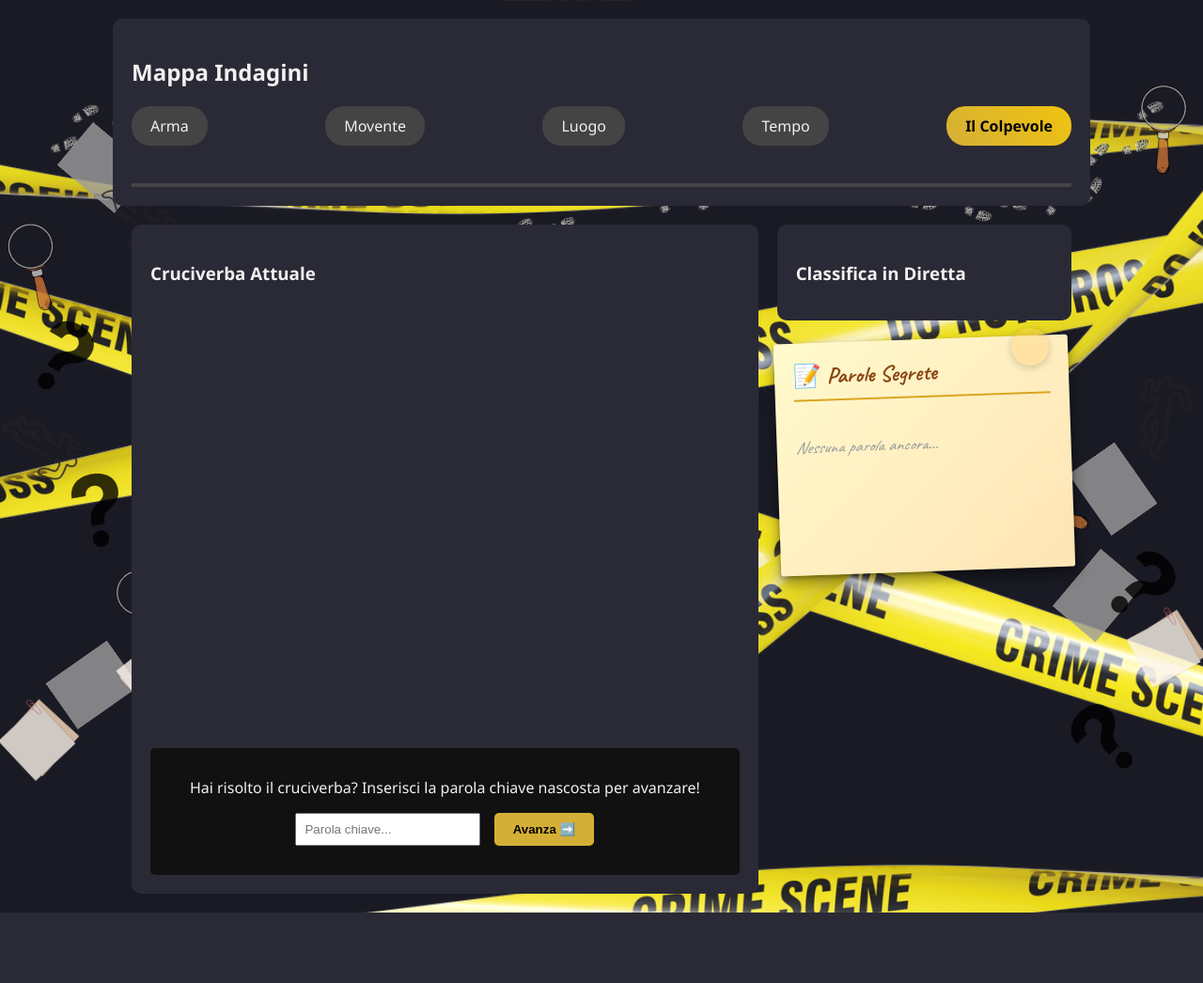
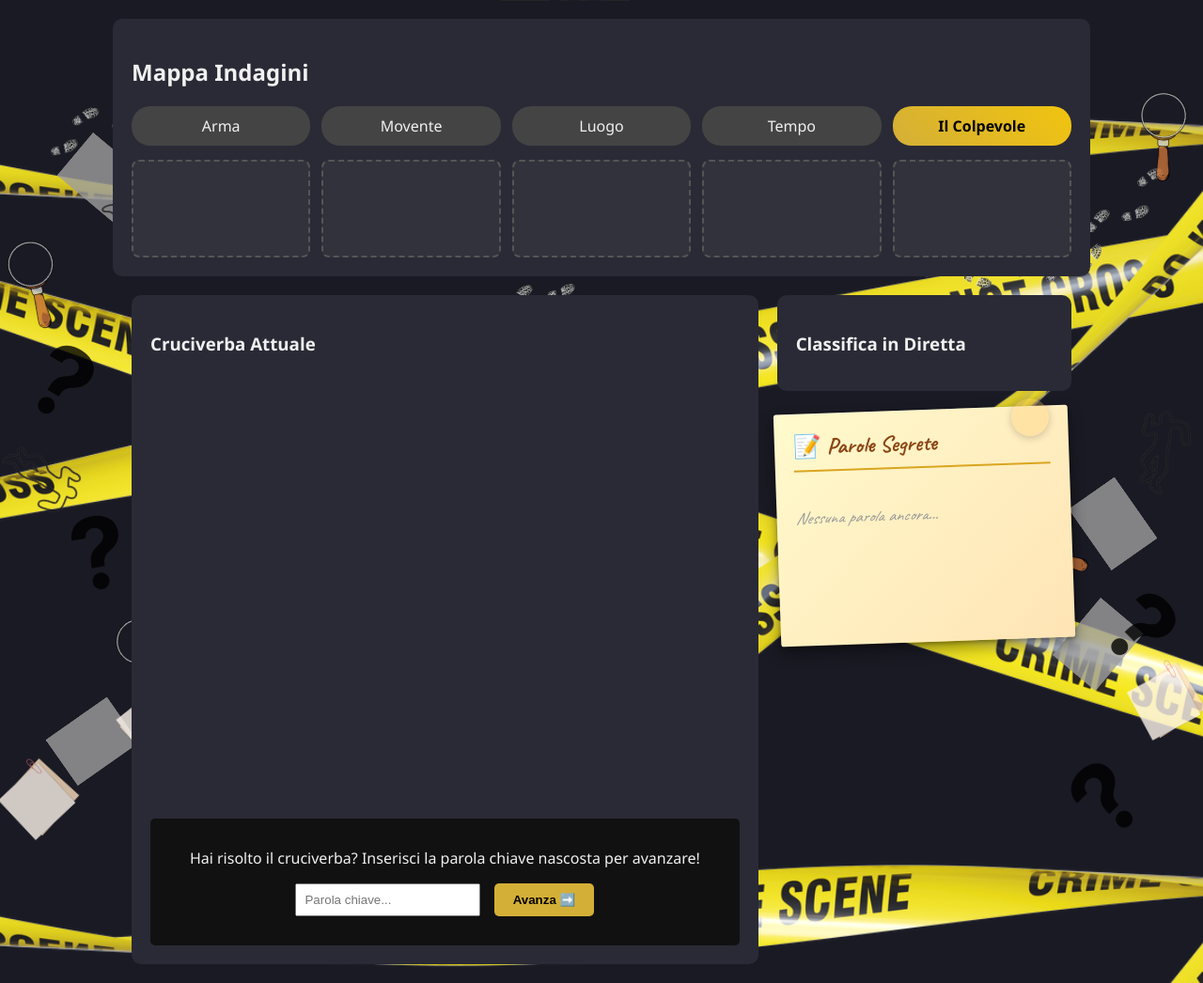
Before and after one commit to liuk3/progetto-tecnologie-didattiche, a Flask app: page /game in a window 1280 px wide. Shown: the whole page at 94% size. Before the commit the page ends 971 px from the top, so only its background shows below. Run offline with Flask 3, Linux system fonts and the light colour scheme; the visitor is signed in with stand-in values (Sample User, id 1); some libraries are stand-ins or nearby versions; grey boxes are pictures that could not be loaded.

Commit message:
migliorato la visibilità e organizzazione degli step. riorganizzato game.js

```diff
--- a/static/css/game.css
+++ b/static/css/game.css
@@ -10,17 +10,18 @@
 }
 
 .track {
-    display: flex;
-    justify-content: space-between;
+    display: grid;
+    grid-template-columns: repeat(5, 1fr);
+    gap: 12px;
     margin-top: 20px;
-    padding-bottom: 40px;
-    border-bottom: 4px solid #444;
+    margin-bottom: 15px;
 }
 
 .step-node {
     background: #444;
     padding: 10px 20px;
     border-radius: 20px;
+    text-align: center;
     z-index: 2;
 }
 
@@ -30,14 +31,46 @@
     font-weight: bold;
 }
 
+.players-grid {
+    display: grid;
+    grid-template-columns: repeat(5, 1fr);
+    gap: 12px;
+    padding-top: 0;
+    border-top: none;
+}
+
+.step-players {
+    min-height: 80px;
+    padding: 10px;
+    background: rgba(100, 100, 100, 0.15);
+    border-radius: 8px;
+    border: 2px dashed #555;
+    position: relative;
+}
+
+.players-absolute-layer {
+    position: absolute;
+    top: 0;
+    left: 0;
+    width: 100%;
+    height: 100%;
+    pointer-events: none;
+}
+
 .player-icon {
     position: absolute;
     font-size: 24px;
-    /* Cambiato da 'left' a 'all' per animare anche gli spostamenti verticali,
-       aumentato a 0.8s per un effetto scivolamento più elegante */
+    cursor: pointer;
     transition: all 0.8s ease-in-out;
-    transform: translateX(-50%);
-    z-index: 10; /* Assicura che le icone stiano sopra la linea */
+    user-select: none;
+    pointer-events: auto;
+    transform: translateX(-50%) translateY(-50%);
+    z-index: 10;
+}
+
+.player-icon:hover {
+    transform: translateX(-50%) translateY(-50%) scale(1.2);
+    filter: drop-shadow(0 0 8px rgba(255, 200, 100, 0.6));
 }
 
 /* --- Main Layout --- */
--- /dev/null
+++ b/static/js/constants.js
@@ -0,0 +1,17 @@
+// --- COSTANTI GLOBALI ---
+
+const PUZZLE_URLS = [
+    "https://puzzel.org/it/cruciverba/tuo-id-1", // 1. Arma
+    "https://puzzel.org/it/cruciverba/tuo-id-2", // 2. Movente
+    "https://puzzel.org/it/cruciverba/tuo-id-3", // 3. Luogo
+    "https://puzzel.org/it/cruciverba/tuo-id-4", // 4. Tempo
+    "https://puzzel.org/it/cruciverba/tuo-id-5"  // 5. Assassino (Pergamena)
+];
+
+const STEP_NAMES = [
+    "Arma",
+    "Movente",
+    "Luogo",
+    "Tempo",
+    "Colpevole"
+];
--- a/static/js/game.js
+++ b/static/js/game.js
@@ -1,115 +1,9 @@
-// --- LOGICA DI GIOCO ---
-const PUZZLE_URLS = [
-    "https://puzzel.org/it/cruciverba/tuo-id-1", // 1. Arma
-    "https://puzzel.org/it/cruciverba/tuo-id-2", // 2. Movente
-    "https://puzzel.org/it/cruciverba/tuo-id-3", // 3. Luogo
-    "https://puzzel.org/it/cruciverba/tuo-id-4", // 4. Tempo
-    "https://puzzel.org/it/cruciverba/tuo-id-5"  // 5. Assassino (Pergamena)
-];
-
-const STEP_NAMES = [
-    "Arma",
-    "Movente",
-    "Luogo",
-    "Tempo",
-    "Colpevole"
-];
-
-function getSecretWordsStorageKey() {
-    return `secretWords_${myTeamId}`;
-}
-
-function normalizeSecretWords(words) {
-    if (!Array.isArray(words)) return [];
-
-    return words
-        .map(entry => {
-            if (entry && typeof entry === 'object' && typeof entry.step === 'number' && typeof entry.word === 'string') {
-                return { step: entry.step, word: entry.word };
-            }
-
-            // Compatibilita con formato legacy: "NomeStep: parola"
-            if (typeof entry === 'string' && entry.includes(':')) {
-                const parts = entry.split(':');
-                if (parts.length >= 2) {
-                    const stepName = parts[0].trim();
-                    const word = parts.slice(1).join(':').trim();
-                    const step = STEP_NAMES.findIndex(name => name.toLowerCase() === stepName.toLowerCase());
-                    if (step >= 0 && word) {
-                        return { step, word };
-                    }
-                }
-            }
-
-            return null;
-        })
-        .filter(Boolean);
-}
-
-// Salva le parole segrete nel localStorage (scope per team)
-function saveSecretWords(words) {
-    localStorage.setItem(getSecretWordsStorageKey(), JSON.stringify(words));
-}
-
-// Carica le parole segrete dal localStorage (scope per team)
-function loadSecretWords() {
-    const words = localStorage.getItem(getSecretWordsStorageKey());
-    if (!words) return [];
-
-    try {
-        return normalizeSecretWords(JSON.parse(words));
-    } catch (_) {
-        return [];
-    }
-}
-
-// Aggiunge una parola segreta al post-it
-function addSecretWordToSticky(word, solvedStep) {
-    const words = loadSecretWords();
-
-    // Aggiungi alla lista se non è già presente
-    const alreadyPresent = words.some(entry => entry.step === solvedStep && entry.word === word);
-    if (!alreadyPresent) {
-        words.push({ step: solvedStep, word });
-        saveSecretWords(words);
-    }
-
-    // Aggiorna il post-it
-    renderStickyNote();
-}
-
-// Renderizza il post-it con tutte le parole
-function renderStickyNote(maxUnlockedStep = null) {
-    const content = document.getElementById('sticky-note-content');
-    const allWords = loadSecretWords();
-    const words = typeof maxUnlockedStep === 'number'
-        ? allWords.filter(entry => entry.step < maxUnlockedStep)
-        : allWords;
-
-    if (words.length === 0) {
-        content.innerHTML = '<p style="color: #999; font-style: italic;">Nessuna parola ancora...</p>';
-        return;
-    }
-
-    words.sort((a, b) => a.step - b.step);
-
-    content.innerHTML = words.map((entry) => {
-        const stepName = entry.step < STEP_NAMES.length ? STEP_NAMES[entry.step] : `Step ${entry.step + 1}`;
-        return `<div class="secret-word">${stepName}: ${entry.word}</div>`;
-    }).join('');
-}
-
-function syncStickyNoteWithCurrentStep(teamStep) {
-    const words = loadSecretWords();
-    const filteredWords = words.filter(entry => entry.step < teamStep);
-
-    // Se lo step corrente e' piu' indietro rispetto al salvato, persistiamo il taglio.
-    if (filteredWords.length !== words.length) {
-        saveSecretWords(filteredWords);
-    }
-
-    renderStickyNote(teamStep);
-}
+// --- LOGICA DI GIOCO PRINCIPALE ---
+// Le costanti e i moduli vengono caricati da file separati:
+// - constants.js (PUZZLE_URLS, STEP_NAMES)
+// - modules/secretWords.js (gestione parole segrete)
+// - modules/board.js (renderizzazione board e leaderboard)
+// - modules/submission.js (gestione invio risposte)
 
 function initGame() {
     if (!document.getElementById('puzzle-frame')) return;
@@ -156,145 +50,3 @@ async function fetchState() {
     renderBoard(data.teams);
     renderLeaderboard(data.leaderboard);
 }
-
-function renderBoard(teams) {
-    const layer = document.getElementById('players-layer');
-    const track = document.querySelector('.track');
-    if (!track) return;
-
-    const trackWidth = track.offsetWidth;
-    const stepWidth = trackWidth / 4;
-
-    // 1. Raggruppiamo le squadre in base alla casella in cui si trovano
-    const teamsByStep = {0: [], 1: [], 2: [], 3: [], 4: [], 5: []};
-    Object.keys(teams).forEach(id => {
-        let step = teams[id].step;
-        if (step > 4) step = 4; // Assicuriamoci che non vadano oltre la pergamena
-        teamsByStep[step].push(id);
-    });
-
-    // 2. Posizioniamo le squadre casella per casella
-    Object.keys(teamsByStep).forEach(stepStr => {
-        const step = parseInt(stepStr);
-        const teamsOnThisStep = teamsByStep[step];
-        const total = teamsOnThisStep.length;
-
-        teamsOnThisStep.forEach((teamId, index) => {
-            const team = teams[teamId];
-
-            // Cerchiamo l'icona nel DOM. Se non c'è (nuovo giocatore), la creiamo.
-            let iconDiv = document.getElementById(`icon-${teamId}`);
-            if (!iconDiv) {
-                iconDiv = document.createElement('div');
-                iconDiv.id = `icon-${teamId}`;
-                iconDiv.className = 'player-icon';
-                iconDiv.innerText = team.icon;
-                iconDiv.title = team.name;
-                layer.appendChild(iconDiv);
-            }
-
-            // Calcolo della posizione base (il centro della casella)
-            const baseX = (step * stepWidth) + 20;
-            const baseY = 120; // Posizione sotto il testo del livello
-
-            // Calcolo matematico per disporre le icone in righe da max 3
-            const cols = Math.min(3, total); // Massimo 3 per riga
-            const rows = Math.ceil(total / 3); // Numero di righe
-            const row = Math.floor(index / cols);     // Riga attuale
-            const col = index % cols;                 // Colonna attuale
-
-            const spacingX = 32; // Spazio orizzontale
-            const spacingY = 32; // Spazio verticale tra righe
-
-            // Centriamo il gruppetto di icone rispetto al centro della casella
-            const groupWidth = (cols - 1) * spacingX;
-            const offsetX = (col * spacingX) - (groupWidth / 2);
-            const offsetY = row * spacingY;
-
-            // Applichiamo le nuove coordinate.
-            // Grazie al CSS "transition: all 0.8s", l'icona "scivolerà" qui fluidamente!
-            iconDiv.style.left = `${baseX + offsetX}px`;
-            iconDiv.style.top = `${baseY + offsetY}px`;
-        });
-    });
-
-    // Remove icons for disconnected teams
-    const currentTeamIds = Object.keys(teams);
-    const allIcons = document.querySelectorAll('.player-icon');
-    allIcons.forEach(icon => {
-        const teamId = icon.id.replace('icon-', '');
-        if (!currentTeamIds.includes(teamId)) {
-            icon.remove();
-        }
-    });
-}
-
-function renderLeaderboard(leaderboard) {
-    const list = document.getElementById('leaderboard-list');
-    list.innerHTML = '';
-
-    leaderboard.forEach((team, index) => {
-        const li = document.createElement('li');
-        let status = `Step ${team.step + 1}/5`;
-        if (team.step === 5) {
-            // Calcola il tempo in secondi
-            const timeTaken = Math.round(team.end_time - team.start_time);
-            // Se il tempo impiegato è di più di un minuto, lo visualizziamo in minuti e secondi,altrimenti solo in secondi
-            if (timeTaken > 60) {
-                const minutes = Math.floor(timeTaken / 60);
-                const seconds = timeTaken % 60;
-                status = `🏆 Completato in ${minutes}:${seconds.toString()}!`;
-            } else {
-                status = `🏆 Completato in ${timeTaken} sec!`;
-            }
-        }
-        li.innerText = `${index + 1}. ${team.icon} ${team.name} - ${status}`;
-        list.appendChild(li);
-    });
-}
-
-async function submitAnswer() {
-    const answer = document.getElementById('keyword-input').value;
-    const errorMsg = document.getElementById('error-msg');
-
-    console.log('Submitting answer:', answer); // Debug
-
-    const res = await fetch('/api/advance', {
-        method: 'POST',
-        headers: { 'Content-Type': 'application/json' },
-        body: JSON.stringify({ answer })
-    });
-
-    console.log('Response status:', res.status); // Debug
-
-    const data = await res.json();
-    console.log('Response data:', data); // Debug
-    if (data.success) {
-        errorMsg.style.color = "lightgreen";
-        errorMsg.innerText = "Corretto! Avanzamento in corso...";
-
-        // Aggiungi la parola segreta allo step appena risolto.
-        addSecretWordToSticky(answer, data.step - 1);
-
-        if (data.step < 5) {
-            // Festeggia il passo completato
-            celebrateStep();
-
-            // Aggiorna iframe al puzzle successivo
-            document.getElementById('puzzle-frame').src = PUZZLE_URLS[data.step];
-        } else {
-            // Festeggia la vittoria finale
-            celebrateFinish();
-
-            document.getElementById('iframe-container').innerHTML = "<h2>🎉 MISTERO RISOLTO! 🎉</h2><p>Hai trovato l'assassino! Guarda la classifica.</p>";
-            document.querySelector('.submit-area').style.display = 'none';
-        }
-        // Non chiamiamo più fetchState(), poiché il server emette aggiornamenti via SocketIO
-    } else {
-        errorMsg.style.color = "#ff4c4c";
-        errorMsg.innerText = data.message;
-    }
-
-    // Azzera sempre il campo di testo dopo l'invio
-    document.getElementById('keyword-input').value = "";
-}
--- /dev/null
+++ b/static/js/modules/board.js
@@ -0,0 +1,115 @@
+// --- RENDERIZZAZIONE BOARD E LEADERBOARD ---
+
+function renderBoard(teams) {
+    const layer = document.getElementById('players-absolute-layer');
+    const container = document.querySelector('.board-container');
+    if (!container || !layer) return;
+
+    // Ottieni le dimensioni della griglia
+    const playersGrid = document.querySelector('.players-grid');
+    if (!playersGrid) return;
+
+    const gridRect = playersGrid.getBoundingClientRect();
+    const containerRect = container.getBoundingClientRect();
+    const gridRelativeTop = gridRect.top - containerRect.top;
+
+    // Raggruppiamo le squadre per step
+    const teamsByStep = {0: [], 1: [], 2: [], 3: [], 4: []};
+    Object.keys(teams).forEach(id => {
+        let step = teams[id].step;
+        if (step > 4) step = 4;
+        teamsByStep[step].push(id);
+    });
+
+    // Calcola le colonne e le coordinate
+    const stepPlayerContainers = [];
+    for (let i = 0; i <= 4; i++) {
+        const container = document.getElementById(`players-step-${i}`);
+        if (container) {
+            const rect = container.getBoundingClientRect();
+            stepPlayerContainers[i] = {
+                left: rect.left - containerRect.left + rect.width / 2,
+                top: rect.top - containerRect.top + rect.height / 2,
+                width: rect.width,
+                height: rect.height
+            };
+        }
+    }
+
+    // Per ogni step, posiziona le icone
+    for (let step = 0; step <= 4; step++) {
+        const teamsOnThisStep = teamsByStep[step];
+        const stepPos = stepPlayerContainers[step];
+        if (!stepPos) continue;
+
+        const total = teamsOnThisStep.length;
+        const cols = Math.min(3, total);
+        const rows = Math.ceil(total / 3);
+
+        teamsOnThisStep.forEach((teamId, index) => {
+            const team = teams[teamId];
+
+            let iconDiv = document.getElementById(`icon-${teamId}`);
+            if (!iconDiv) {
+                iconDiv = document.createElement('div');
+                iconDiv.id = `icon-${teamId}`;
+                iconDiv.className = 'player-icon';
+                iconDiv.innerText = team.icon;
+                iconDiv.title = team.name;
+                layer.appendChild(iconDiv);
+            }
+
+            const row = Math.floor(index / cols);
+            const col = index % cols;
+
+            const spacingX = 32;
+            const spacingY = 32;
+
+            const groupWidth = (cols - 1) * spacingX;
+            const groupHeight = (rows - 1) * spacingY;
+
+            const offsetX = (col * spacingX) - (groupWidth / 2);
+            const offsetY = (row * spacingY) - (groupHeight / 2);
+
+            const finalX = stepPos.left + offsetX;
+            const finalY = stepPos.top + offsetY;
+
+            iconDiv.style.left = `${finalX}px`;
+            iconDiv.style.top = `${finalY}px`;
+        });
+    }
+
+    // Rimuovi icone di team disconnessi
+    const currentTeamIds = Object.keys(teams);
+    const allIcons = layer.querySelectorAll('.player-icon');
+    allIcons.forEach(icon => {
+        const teamId = icon.id.replace('icon-', '');
+        if (!currentTeamIds.includes(teamId)) {
+            icon.remove();
+        }
+    });
+}
+
+function renderLeaderboard(leaderboard) {
+    const list = document.getElementById('leaderboard-list');
+    list.innerHTML = '';
+
+    leaderboard.forEach((team, index) => {
+        const li = document.createElement('li');
+        let status = `Step ${team.step + 1}/5`;
+        if (team.step === 5) {
+            // Calcola il tempo in secondi
+            const timeTaken = Math.round(team.end_time - team.start_time);
+            // Se il tempo impiegato è di più di un minuto, lo visualizziamo in minuti e secondi,altrimenti solo in secondi
+            if (timeTaken > 60) {
+                const minutes = Math.floor(timeTaken / 60);
+                const seconds = timeTaken % 60;
+                status = `🏆 Completato in ${minutes}:${seconds.toString()}!`;
+            } else {
+                status = `🏆 Completato in ${timeTaken} sec!`;
+            }
+        }
+        li.innerText = `${index + 1}. ${team.icon} ${team.name} - ${status}`;
+        list.appendChild(li);
+    });
+}
--- /dev/null
+++ b/static/js/modules/secretWords.js
@@ -0,0 +1,97 @@
+// --- GESTIONE PAROLE SEGRETE ---
+
+function getSecretWordsStorageKey() {
+    return `secretWords_${myTeamId}`;
+}
+
+function normalizeSecretWords(words) {
+    if (!Array.isArray(words)) return [];
+
+    return words
+        .map(entry => {
+            if (entry && typeof entry === 'object' && typeof entry.step === 'number' && typeof entry.word === 'string') {
+                return { step: entry.step, word: entry.word };
+            }
+
+            // Compatibilita con formato legacy: "NomeStep: parola"
+            if (typeof entry === 'string' && entry.includes(':')) {
+                const parts = entry.split(':');
+                if (parts.length >= 2) {
+                    const stepName = parts[0].trim();
+                    const word = parts.slice(1).join(':').trim();
+                    const step = STEP_NAMES.findIndex(name => name.toLowerCase() === stepName.toLowerCase());
+                    if (step >= 0 && word) {
+                        return { step, word };
+                    }
+                }
+            }
+
+            return null;
+        })
+        .filter(Boolean);
+}
+
+// Salva le parole segrete nel localStorage (scope per team)
+function saveSecretWords(words) {
+    localStorage.setItem(getSecretWordsStorageKey(), JSON.stringify(words));
+}
+
+// Carica le parole segrete dal localStorage (scope per team)
+function loadSecretWords() {
+    const words = localStorage.getItem(getSecretWordsStorageKey());
+    if (!words) return [];
+
+    try {
+        return normalizeSecretWords(JSON.parse(words));
+    } catch (_) {
+        return [];
+    }
+}
+
+// Aggiunge una parola segreta al post-it
+function addSecretWordToSticky(word, solvedStep) {
+    const words = loadSecretWords();
+
+    // Aggiungi alla lista se non è già presente
+    const alreadyPresent = words.some(entry => entry.step === solvedStep && entry.word === word);
+    if (!alreadyPresent) {
+        words.push({ step: solvedStep, word });
+        saveSecretWords(words);
+    }
+
+    // Aggiorna il post-it
+    renderStickyNote();
+}
+
+// Renderizza il post-it con tutte le parole
+function renderStickyNote(maxUnlockedStep = null) {
+    const content = document.getElementById('sticky-note-content');
+    const allWords = loadSecretWords();
+    const words = typeof maxUnlockedStep === 'number'
+        ? allWords.filter(entry => entry.step < maxUnlockedStep)
+        : allWords;
+
+    if (words.length === 0) {
+        content.innerHTML = '<p style="color: #999; font-style: italic;">Nessuna parola ancora...</p>';
+        return;
+    }
+
+    words.sort((a, b) => a.step - b.step);
+
+    content.innerHTML = words.map((entry) => {
+        const stepName = entry.step < STEP_NAMES.length ? STEP_NAMES[entry.step] : `Step ${entry.step + 1}`;
+        return `<div class="secret-word">${stepName}: ${entry.word}</div>`;
+    }).join('');
+}
+
+function syncStickyNoteWithCurrentStep(teamStep) {
+    const words = loadSecretWords();
+    const filteredWords = words.filter(entry => entry.step < teamStep);
+
+    // Se lo step corrente e' piu' indietro rispetto al salvato, persistiamo il taglio.
+    if (filteredWords.length !== words.length) {
+        saveSecretWords(filteredWords);
+    }
+
+    renderStickyNote(teamStep);
+}
--- /dev/null
+++ b/static/js/modules/submission.js
@@ -0,0 +1,47 @@
+// --- GESTIONE INVIO RISPOSTE ---
+
+async function submitAnswer() {
+    const answer = document.getElementById('keyword-input').value;
+    const errorMsg = document.getElementById('error-msg');
+
+    console.log('Submitting answer:', answer); // Debug
+
+    const res = await fetch('/api/advance', {
+        method: 'POST',
+        headers: { 'Content-Type': 'application/json' },
+        body: JSON.stringify({ answer })
+    });
+
+    console.log('Response status:', res.status); // Debug
+
+    const data = await res.json();
+    console.log('Response data:', data); // Debug
+    if (data.success) {
+        errorMsg.style.color = "lightgreen";
+        errorMsg.innerText = "Corretto! Avanzamento in corso...";
+
+        // Aggiungi la parola segreta allo step appena risolto.
+        addSecretWordToSticky(answer, data.step - 1);
+
+        if (data.step < 5) {
+            // Festeggia il passo completato
+            celebrateStep();
+
+            // Aggiorna iframe al puzzle successivo
+            document.getElementById('puzzle-frame').src = PUZZLE_URLS[data.step];
+        } else {
+            // Festeggia la vittoria finale
+            celebrateFinish();
+
+            document.getElementById('iframe-container').innerHTML = "<h2>🎉 MISTERO RISOLTO! 🎉</h2><p>Hai trovato l'assassino! Guarda la classifica.</p>";
+            document.querySelector('.submit-area').style.display = 'none';
+        }
+        // Non chiamiamo più fetchState(), poiché il server emette aggiornamenti via SocketIO
+    } else {
+        errorMsg.style.color = "#ff4c4c";
+        errorMsg.innerText = data.message;
+    }
+
+    // Azzera sempre il campo di testo dopo l'invio
+    document.getElementById('keyword-input').value = "";
+}
--- a/templates/game.html
+++ b/templates/game.html
@@ -40,7 +40,16 @@
             <div class="step-node" id="node-3">Tempo</div>
             <div class="step-node golden" id="node-4">Il Colpevole</div>
         </div>
-        <div id="players-layer"></div>
+
+        <div class="players-grid">
+            <div class="step-players" id="players-step-0"></div>
+            <div class="step-players" id="players-step-1"></div>
+            <div class="step-players" id="players-step-2"></div>
+            <div class="step-players" id="players-step-3"></div>
+            <div class="step-players" id="players-step-4"></div>
+        </div>
+
+        <div id="players-absolute-layer"></div>
     </div>
 
     <div class="main-content">
@@ -76,7 +85,15 @@
     <script>
         const myTeamId = "{{ session['team_id'] }}";
     </script>
+    <!-- Celebrazioni -->
     <script src="{{ url_for('static', filename='js/celebrations.js') }}"></script>
+    <!-- Costanti globali -->
+    <script src="{{ url_for('static', filename='js/constants.js') }}"></script>
+    <!-- Moduli -->
+    <script src="{{ url_for('static', filename='js/modules/secretWords.js') }}"></script>
+    <script src="{{ url_for('static', filename='js/modules/board.js') }}"></script>
+    <script src="{{ url_for('static', filename='js/modules/submission.js') }}"></script>
+    <!-- Main -->
     <script src="{{ url_for('static', filename='js/game.js') }}"></script>
 </body>
 </html>
```
